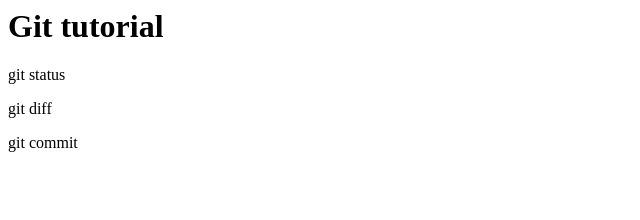
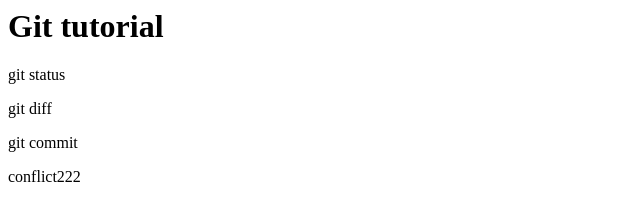
Before and after one commit to ChitoshiMorishige/git_tutorial, a plain HTML site: page index.html in a window 1280 px wide. Shown: the whole page, without its empty margins (0-640 px from the left). Drawn offline with Linux system fonts and the light colour scheme.

Commit message:
update index.html
added conflict222

```diff
--- a/index.html
+++ b/index.html
@@ -2,3 +2,4 @@
 <p>git status</p>
 <p>git diff</p>
 <p>git commit</p>
+<p>conflict222</p>
```
